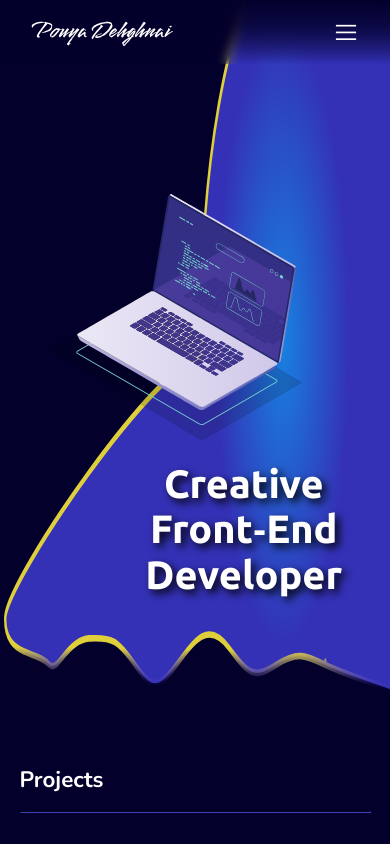
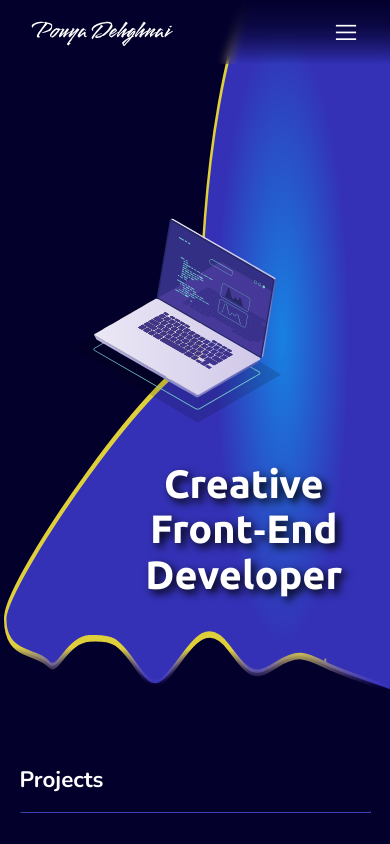
Before and after one commit to pouyadh/personal-website, a React (Create React App) app: page / in a window 390 px wide. Shown: the top 844 px of the page. Built offline with nearby package versions, Linux system fonts and the light colour scheme.

Commit message:
fix laptop svg size in xs screens

```diff
--- a/src/containers/Header/Header.scss
+++ b/src/containers/Header/Header.scss
@@ -97,7 +97,7 @@ header {
       top: 48%;
       right: unset;
       left: 45%;
-      max-width: 65%;
+      max-width: 210px;
     }
   }
 }
```
